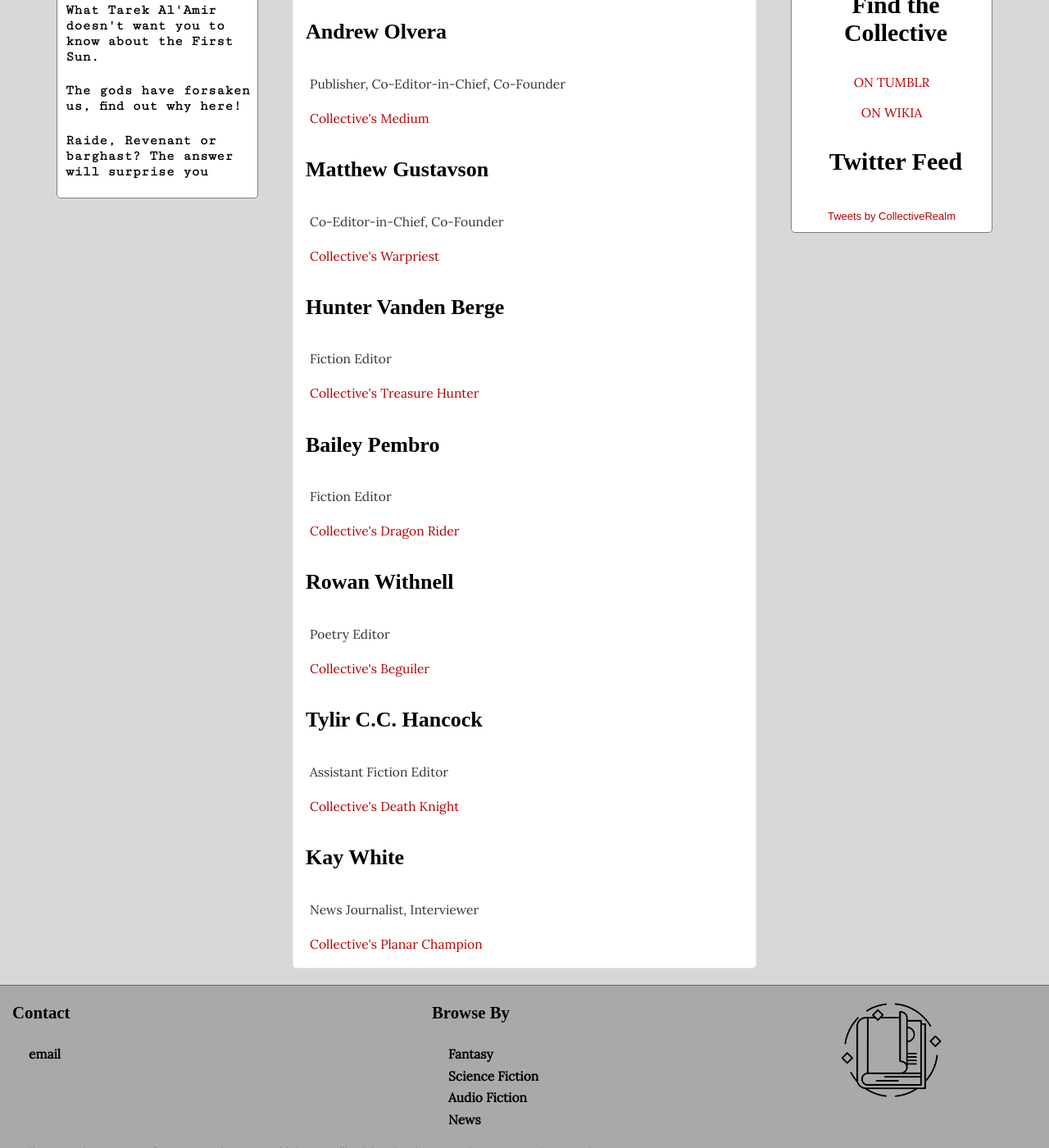
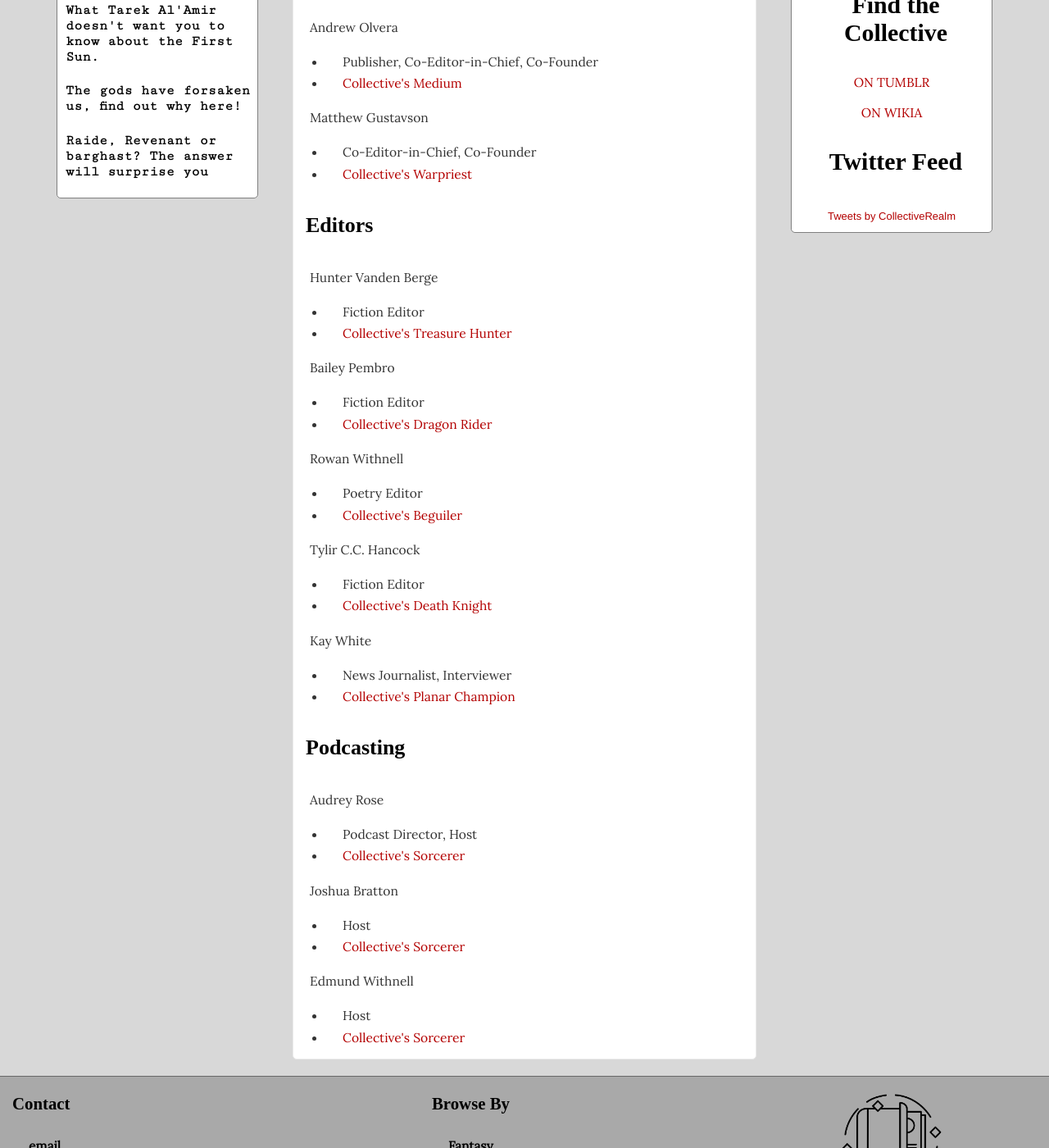
Before and after one commit to collectiverealms/collectiverealms, a Jekyll site: the page built from about.html, in a window 1280 px wide and 1400 px high, scrolled down 527 px. Shown: the whole window at 82% size. Built offline with Jekyll 4.4.1, drawn with Linux system fonts in a browser that asks for light colours; some web fonts are replaced; comment, search, counter and statistics services are not loaded.

Commit message:
Update about.html

```diff
--- a/about.html
+++ b/about.html
@@ -7,26 +7,57 @@ title: About
   <p>The magazine features short stories of the adventurers within the Collective universe, as seen in the blogs of the <a href="http://weareadventurers.tumblr.com/">We Are Adventurers</a> Tumblr community.</p>
 
   <h3>Staff</h3>
-      <h4>Andrew Olvera</h4>
-        <p>Publisher, Co-Editor-in-Chief, Co-Founder</p>
-        <p><a href="http://we-are-medium.tumblr.com/">Collective's Medium</a></p>
-      <h4>Matthew Gustavson</h4>
-        <p>Co-Editor-in-Chief, Co-Founder</p>
-        <p><a href="https://wearewarpriest.tumblr.com/">Collective's Warpriest</a></p>
-      <h4>Hunter Vanden Berge</h4>
-        <p>Fiction Editor</p>
-        <p><a href="https://wearetreasurehunter.tumblr.com/">Collective's Treasure Hunter</a></p>
-      <h4>Bailey Pembro</h4>
-        <p>Fiction Editor</p>
-        <p><a href="https://wearedragonrider.tumblr.com/">Collective's Dragon Rider</a></p>
-      <h4>Rowan Withnell</h4>
-        <p>Poetry Editor</p>
-        <p><a href="https://wearebeguiler.tumblr.com/">Collective's Beguiler</a></p>
-      <h4>Tylir C.C. Hancock</h4>
-        <p>Assistant Fiction Editor</p>
-        <p><a href="https://we-are-death-knight.tumblr.com//">Collective's Death Knight</a></p>
-      <h4>Kay White</h4>
-        <p>News Journalist, Interviewer</p>
-        <p><a href="https://weareplanarchampion.tumblr.com/">Collective's Planar Champion</a></p>
+      <p>Andrew Olvera</p>
+      <ul>
+        <li>Publisher, Co-Editor-in-Chief, Co-Founder</li>
+        <li><a href="http://we-are-medium.tumblr.com/">Collective's Medium</a></li>
+      </ul>
+      <p>Matthew Gustavson</p>
+      <ul>
+        <li>Co-Editor-in-Chief, Co-Founder</li>
+        <li><a href="https://wearewarpriest.tumblr.com/">Collective's Warpriest</a></li>
+      </ul>
+      <h4>Editors</h4>
+      <p>Hunter Vanden Berge</p>
+      <ul>
+        <li>Fiction Editor</li>
+        <li><a href="https://wearetreasurehunter.tumblr.com/">Collective's Treasure Hunter</a></li>
+      </ul>
+      <p>Bailey Pembro</p>
+      <ul>
+        <li>Fiction Editor</li>
+        <li><a href="https://wearedragonrider.tumblr.com/">Collective's Dragon Rider</a></li>
+      </ul>
+      <p>Rowan Withnell</p>
+      <ul>
+        <li>Poetry Editor</li>
+        <li><a href="https://wearebeguiler.tumblr.com/">Collective's Beguiler</a></li>
+      </ul>
+      <p>Tylir C.C. Hancock</p>
+      <ul>
+        <li>Fiction Editor</li>
+        <li><a href="https://we-are-death-knight.tumblr.com//">Collective's Death Knight</a></li>
+      </ul>
+      <p>Kay White</p>
+      <ul>
+        <li>News Journalist, Interviewer</li>
+        <li><a href="https://weareplanarchampion.tumblr.com/">Collective's Planar Champion</a></li>
+      </ul>
+      <h4>Podcasting</h4>
+      <p>Audrey Rose</p>
+      <ul>
+        <li>Podcast Director, Host</li>
+        <li><a href="https://wearesorcerer.tumblr.com/">Collective's Sorcerer</a></li>
+      </ul>
+      <p>Joshua Bratton</p>
+      <ul>
+        <li>Host</li>
+        <li><a href="https://wearebloodhunter.tumblr.com/">Collective's Sorcerer</a></li>
+      </ul>
+      <p>Edmund Withnell</p>
+      <ul>
+        <li>Host</li>
+        <li><a href="https://we-are-knight.tumblr.com/">Collective's Sorcerer</a></li>
+      </ul>
 
 </div>
```
